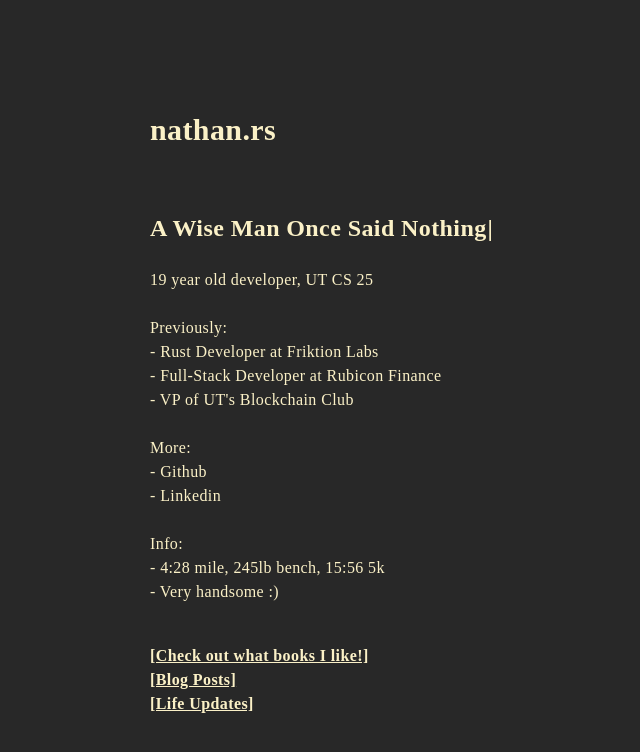
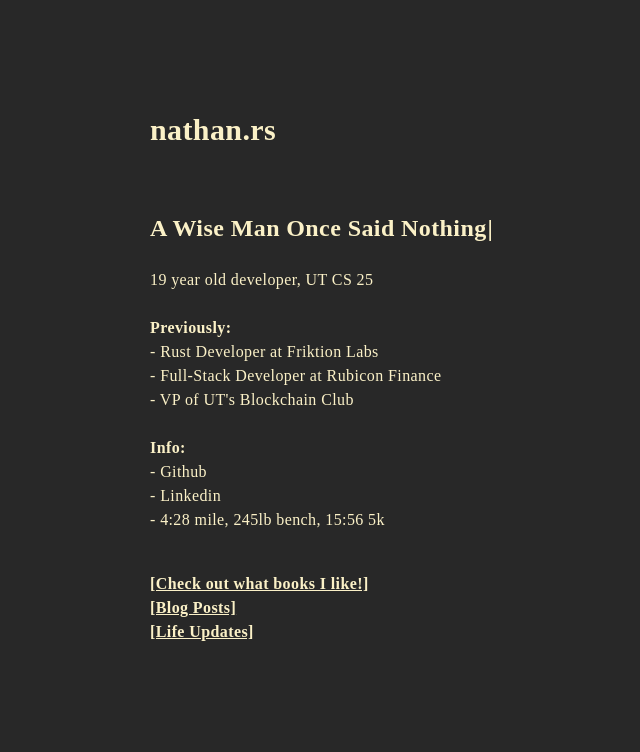
Before and after one commit to nathan-barry/next-js-site, a Next.js app: page / in a window 1280 px wide. Shown: the top 752 px of the page, without its empty margins (234-874 px from the left). Built offline with nearby package versions, Linux system fonts and the light colour scheme.

Commit message:
tweaks to homepage

```diff
--- a/components/Main.js
+++ b/components/Main.js
@@ -3,8 +3,8 @@ import Typewriter from "typewriter-effect";
 
 const quotes = [
   "A Wise Man Once Said Nothing",
+  "The Work Praises The Man",
   "Through Struggle Comes Meaning",
-  "The Work Praises The Man",
   "Fortune Favors The Bold",
 ];
 
@@ -26,7 +26,7 @@ export default function Main() {
 
       <p>19 year old developer, UT CS 25</p>
 
-      <p className="mt-6">Previously:</p>
+      <p className="mt-6 font-bold">Previously:</p>
       <Link href="https://friktion.fi/">
         <p className="hover:text-hover">- Rust Developer at Friktion Labs</p>
       </Link>
@@ -39,19 +39,14 @@ export default function Main() {
         <p className="hover:text-hover">{`- VP of UT's Blockchain Club`}</p>
       </Link>
 
-      <p className="mt-6">More:</p>
+      <p className="mt-6 font-bold">Info:</p>
       <Link href="https://github.com/nathan-barry">
         <p className="hover:text-hover">- Github</p>
       </Link>
       <Link href="https://www.linkedin.com/in/nathanrs">
         <p className="hover:text-hover">- Linkedin</p>
       </Link>
-
-      <p className="mt-6">Info:</p>
       <p>- 4:28 mile, 245lb bench, 15:56 5k</p>
-      <Link href="/me.jpg">
-        <p className="hover:text-hover">- Very handsome :)</p>
-      </Link>
 
       <div className="mt-10">
         <Link href="/books">
```
